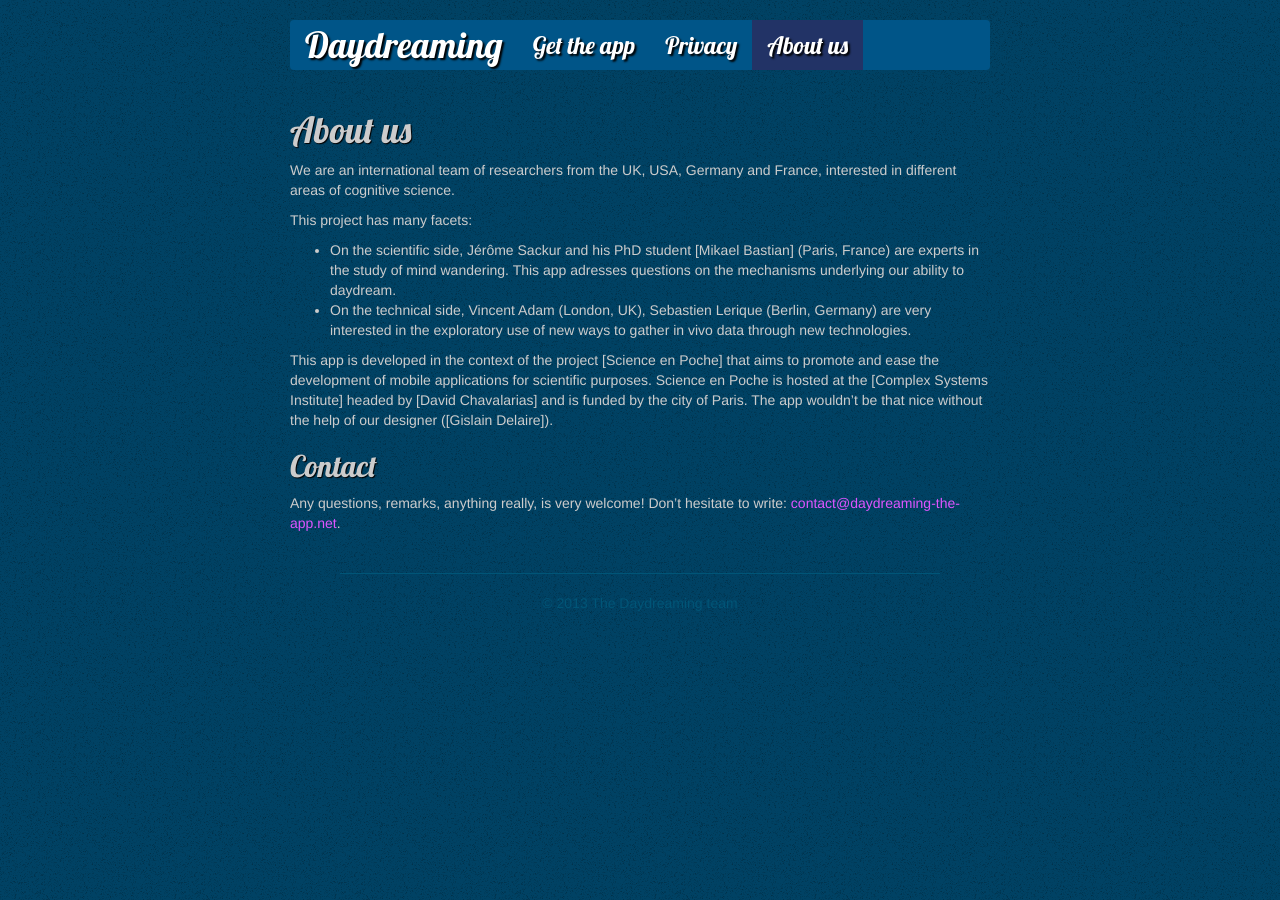
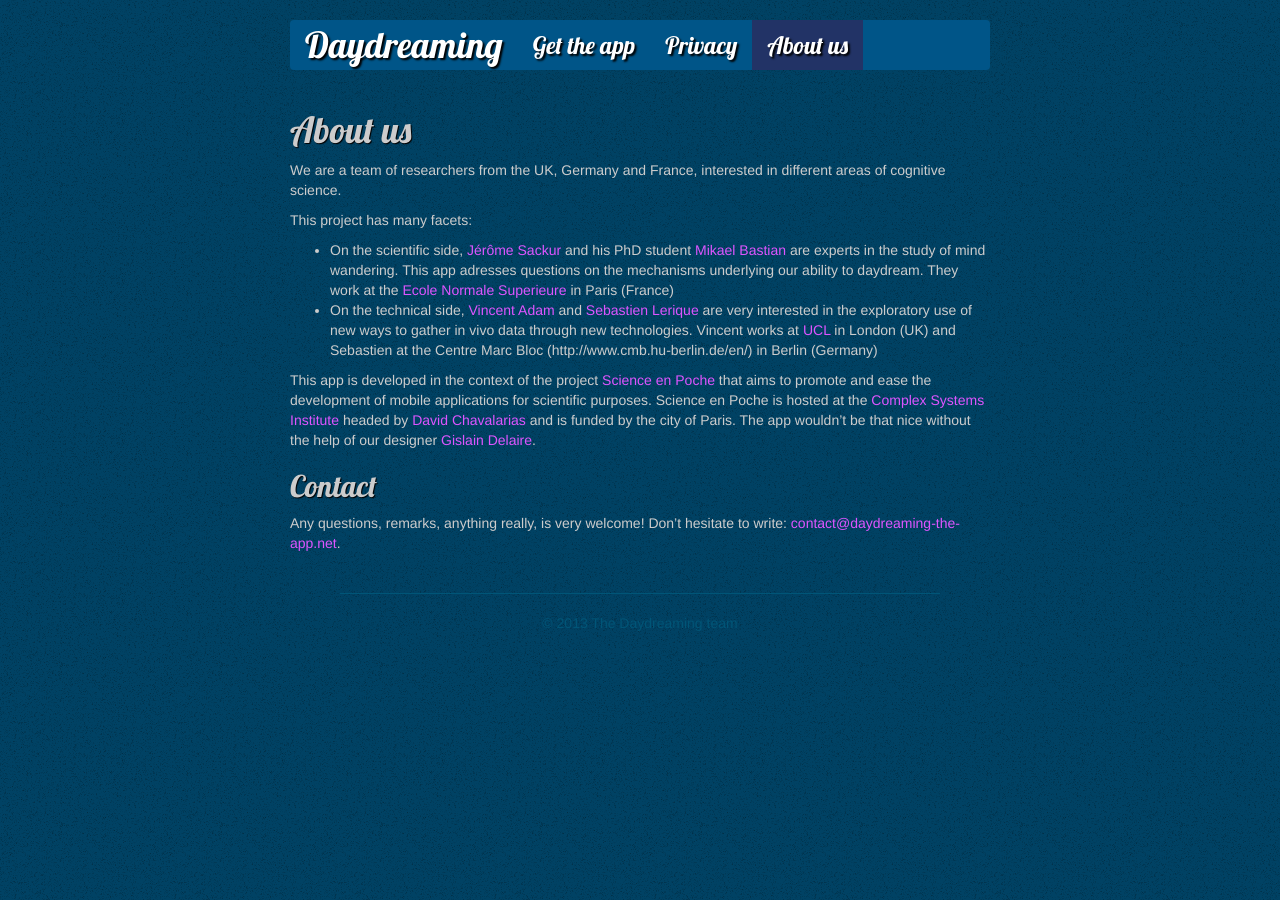
Before and after one commit to daydreaming-experiment/daydreaming-the-app.net, a Jekyll site: the page built from about/index.md, in a window 1280 px wide. Built offline with Jekyll 4.4.1, drawn with Linux system fonts in a browser that asks for light colours; Markdown is read by kramdown in place of the engine named in the settings; comment, search, counter and statistics services are not loaded.

Commit message:
Update index.md

```diff
--- a/about/index.md
+++ b/about/index.md
@@ -6,16 +6,16 @@
 
 # About us
 
-We are an international team of researchers from the UK, USA, Germany and France, interested in different areas of cognitive science.
+We are a team of researchers from the UK, Germany and France, interested in different areas of cognitive science.
 
 This project has many facets:
 
-* On the scientific side, Jérôme Sackur and his PhD student [Mikael Bastian] (Paris, France) are experts in the study of mind wandering. This app adresses questions on the mechanisms underlying our ability to daydream.
-* On the technical side, Vincent Adam (London, UK), Sebastien Lerique (Berlin, Germany) are very interested in the exploratory use of new ways to gather in vivo data through new technologies.
+* On the scientific side, [Jérôme Sackur](http://www.lscp.net/persons/sackur/) and his PhD student [Mikael Bastian](http://mikaelbastian.weebly.com/) are experts in the study of mind wandering. This app adresses questions on the mechanisms underlying our ability to daydream. They work at the [Ecole Normale Superieure](http://www.ens.fr) in Paris (France)
+* On the technical side, [Vincent Adam](http://ucl.academia.edu/VincentADAM) and [Sebastien Lerique](http://www.cmb.hu-berlin.de/en/members/14530) are very interested in the exploratory use of new ways to gather in vivo data through new technologies. Vincent works at [UCL](http://www.ucl.ac.uk/) in London (UK) and Sebastien at the Centre Marc Bloc (http://www.cmb.hu-berlin.de/en/) in Berlin (Germany)
 
-This app is developed in the context of the project [Science en Poche] that aims to promote and ease the development of mobile applications for scientific purposes.
-Science en Poche is hosted at the [Complex Systems Institute] headed by [David Chavalarias] and is funded by the city of Paris.
-The app wouldn't be that nice without the help of our designer ([Gislain Delaire]).
+This app is developed in the context of the project [Science en Poche](http://www.iscpif.fr/tiki-index.php?page=SEP) that aims to promote and ease the development of mobile applications for scientific purposes.
+Science en Poche is hosted at the [Complex Systems Institute](http://www.iscpif.fr/tiki-index.php?page=home) headed by [David Chavalarias](http://chavalarias.com/) and is funded by the city of Paris.
+The app wouldn't be that nice without the help of our designer [Gislain Delaire](http://cargocollective.com/gislaindelaire).
 
 ## Contact
 
```
